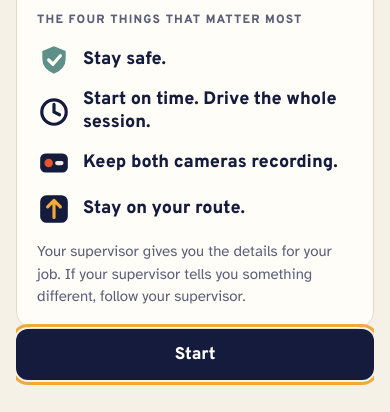
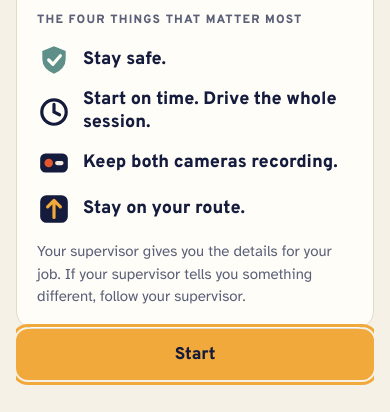
Before and after one commit to AndrewWang003/dashcam-drive-guide, a plain HTML site: page index.html in a window 390 px wide. Shown: the part 475-887 px from the top of the page. Drawn offline with Linux system fonts and the light colour scheme; a web font is replaced by a local one.

Commit message:
Daylight theme: main buttons are amber instead of navy
- Next / Start / Check answer, the Power on and Between sessions step
  button, and the selected A / B button now use amber with navy text
  in daylight mode, the same as in dark mode. Navy felt too heavy on a
  phone and did not fit a light theme.
- One change to the --brand / --brand-ink tokens; no other styles
  changed. Back, theme and Reset buttons stay outlined.
- DESIGN.md: token table, colour meaning and a note recording the
  navy button as rejected.

Co-Authored-By: Claude Opus 5.5 <noreply@anthropic.com>
Claude-Session: https://claude.ai/code/session_01Hs1ArC9L2nXz6eCLkti5Xz

```diff
--- a/index.html
+++ b/index.html
@@ -13,7 +13,7 @@
    Pictures: flat shapes, no outlines, one palette (navy, cream, amber, coral, sage). Coral = attention, amber = action, sage = correct. */
 :root{
   --bg:#F6F1E7; --surface:#FFFDF8; --ink:#141B3C; --muted:#5B6078; --line:#E2D9C8;
-  --brand:#141B3C; --brand-ink:#FFFDF8; --amber:#F2A93B; --coral:#D94A22; --sage:#5E8F88;
+  --brand:#F2A93B; --brand-ink:#141B3C; --amber:#F2A93B; --coral:#D94A22; --sage:#5E8F88;
   --ok-bg:#E4EFEC; --bad-bg:#FBE7E0; --scene-edge:transparent;
   --f-display:"Overpass","Arial Narrow",Arial,sans-serif;
   --f-body:"Atkinson Hyperlegible","Segoe UI",Roboto,Arial,sans-serif;
```
Also changed, not shown: 1 other file.
